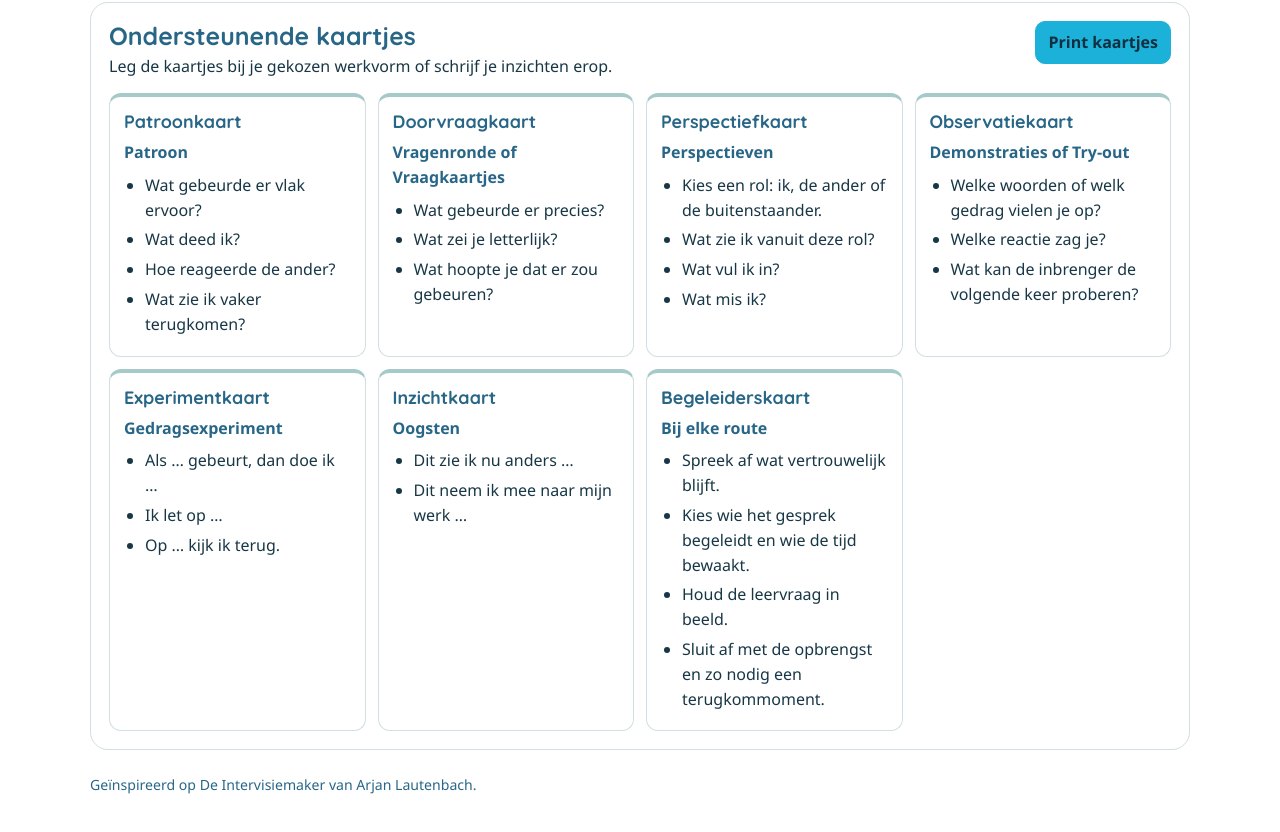
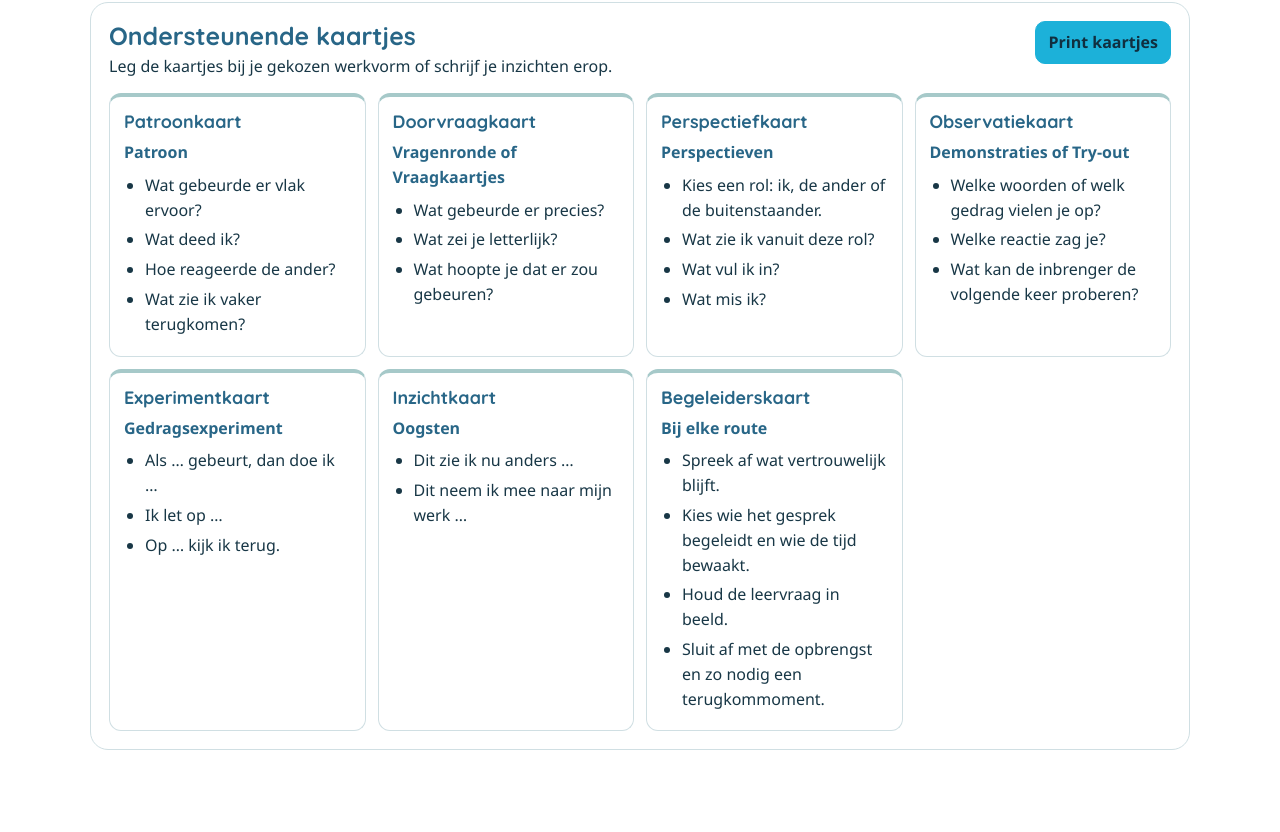
Before and after one commit to ferry-blanco/blanco-intervisiebouwer-site, a plain HTML site: page index.html in a window 1280 px wide. Shown: the part 3116-3948 px from the top of the page. Drawn offline with Linux system fonts and the light colour scheme.

Commit message:
v5: voettekst met naam Arjan Lautenbach verwijderd
Co-Authored-By: Claude Opus 5.5 <noreply@anthropic.com>

```diff
--- a/index.html
+++ b/index.html
@@ -431,11 +431,6 @@ dialog {
 dialog::backdrop {
   background: var(--backdrop);
 }
-footer {
-  margin-top: 24px;
-  color: var(--blue);
-  font-size: 0.88rem;
-}
 .sr-only {
   position: absolute;
   width: 1px;
@@ -475,7 +470,6 @@ footer {
   #methods,
   .layout,
   #support,
-  footer,
   dialog,
   .support-heading button,
   .support-heading p {
@@ -562,7 +556,6 @@ footer {
         </div>
         <div class="support-grid" id="support-cards"></div>
       </section>
-      <footer>Geïnspireerd op De Intervisiemaker van Arjan Lautenbach.</footer>
       <dialog id="details" aria-labelledby="card-title">
         <h2 id="card-title"></h2>
         <p id="card-time"></p>
```
